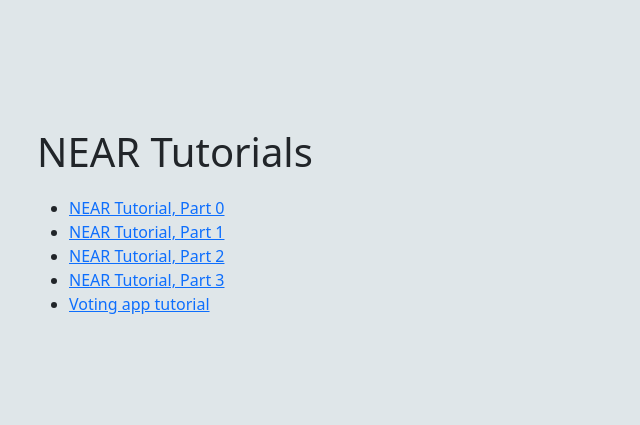
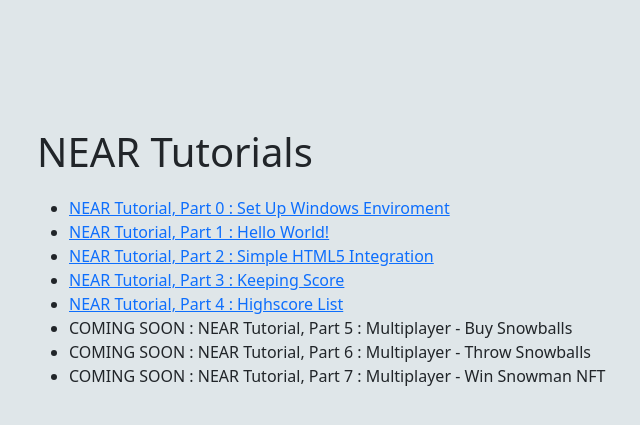
Before and after one commit to Vertfromage/Vertfromage.github.io, a Jekyll site: the page NEAR-tutorials/index.html, which Jekyll copies as it is, in a window 1280 px wide. Shown: the top 425 px of the page, without its empty margins (91-731 px from the left). Built offline with Jekyll 4.4.1, drawn with Linux system fonts in a browser that asks for light colours.

Commit message:
Add files via upload

```diff
--- a/NEAR-tutorials/index.html
+++ b/NEAR-tutorials/index.html
@@ -11,11 +11,14 @@
 <body>
     <h1>NEAR Tutorials</h1>
     <ul>
-        <li><a href="NEAR-tut-0.html">NEAR Tutorial, Part 0</a></li>
-        <li><a href="NEAR-tut-1.html">NEAR Tutorial, Part 1</a></li>
-        <li><a href="NEAR-tut-2.html">NEAR Tutorial, Part 2</a></li>
-        <li><a href="NEAR-tut-3.html">NEAR Tutorial, Part 3</a></li>
-        <li><a href="voting.html">Voting app tutorial</a></li>
+        <li><a href="NEAR-tut-0.html">NEAR Tutorial, Part 0 : Set Up Windows Enviroment</a></li>
+        <li><a href="NEAR-tut-1.html">NEAR Tutorial, Part 1 : Hello World!</a></li>
+        <li><a href="NEAR-tut-2.html">NEAR Tutorial, Part 2 : Simple HTML5 Integration</a></li>
+        <li><a href="NEAR-tut-3.html">NEAR Tutorial, Part 3 : Keeping Score</a></li>
+        <li><a href="NEAR-tut-2.html">NEAR Tutorial, Part 4 : Highscore List</a></li>
+        <li>COMING SOON : NEAR Tutorial, Part 5 : Multiplayer - Buy Snowballs</li>
+        <li>COMING SOON : NEAR Tutorial, Part 6 : Multiplayer - Throw Snowballs</li>
+        <li>COMING SOON : NEAR Tutorial, Part 7 : Multiplayer - Win Snowman NFT</li>
     </ul>
 
 </body>
```
